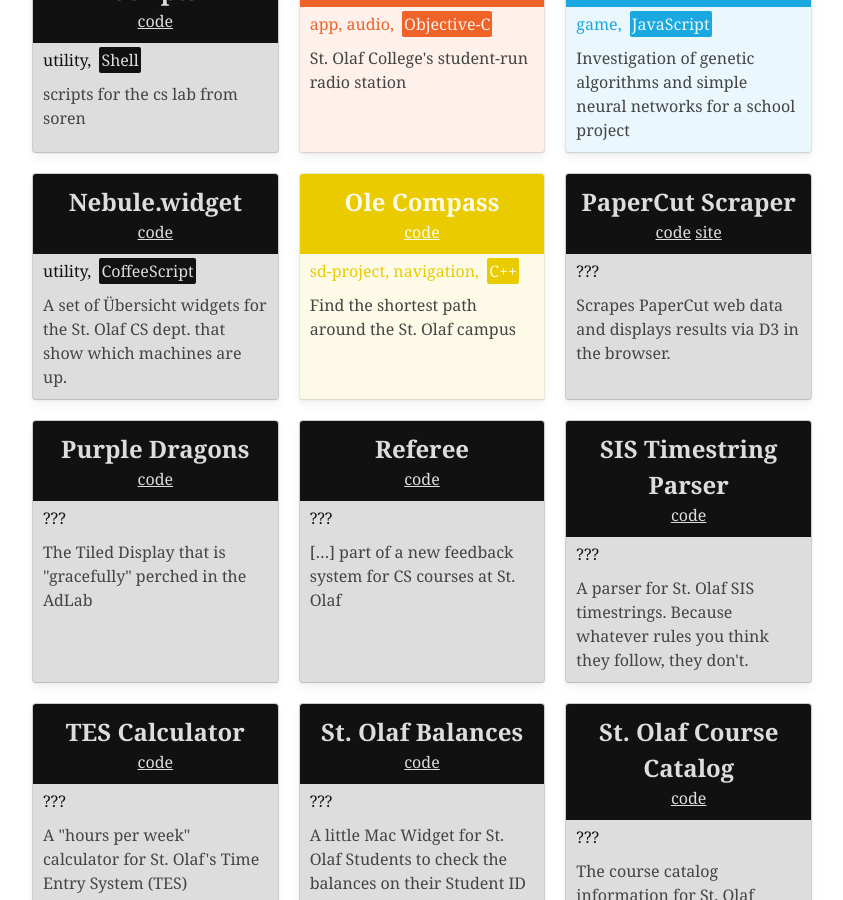
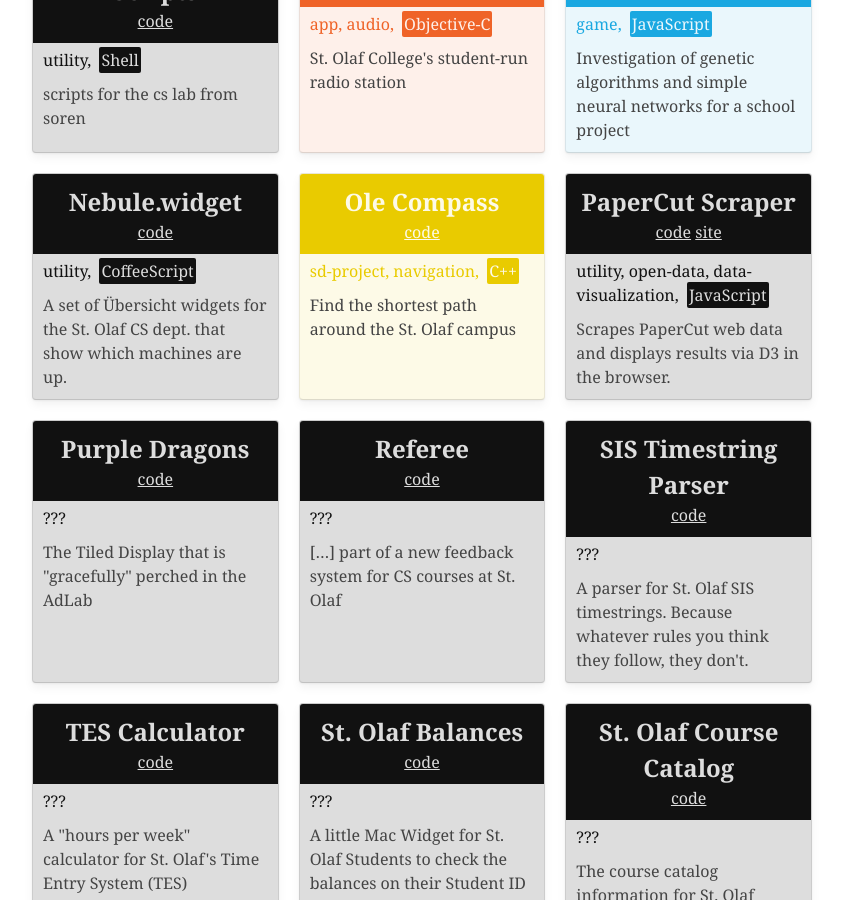
Before and after one commit to StoDevX/stodevx.github.io, a Jekyll site: the page built from index.html, in a window 1280 px wide and 900 px high, scrolled down 1189 px. Shown: the whole window, without its empty margins (218-1061 px from the left). Built offline with Jekyll 4.4.1, drawn with Linux system fonts in a browser that asks for light colours.

Commit message:
Update papercut-scraper.md
Add category and language

```diff
--- a/papercut-scraper.md
+++ b/papercut-scraper.md
@@ -1,6 +1,7 @@
 ---
 title: PaperCut Scraper
-categories: ['???']
+categories: [utility, open-data, data-visualization]
+language: JavaScript
 layout: page
 repo: PaperCut-Scraper
 has-page: true
```
